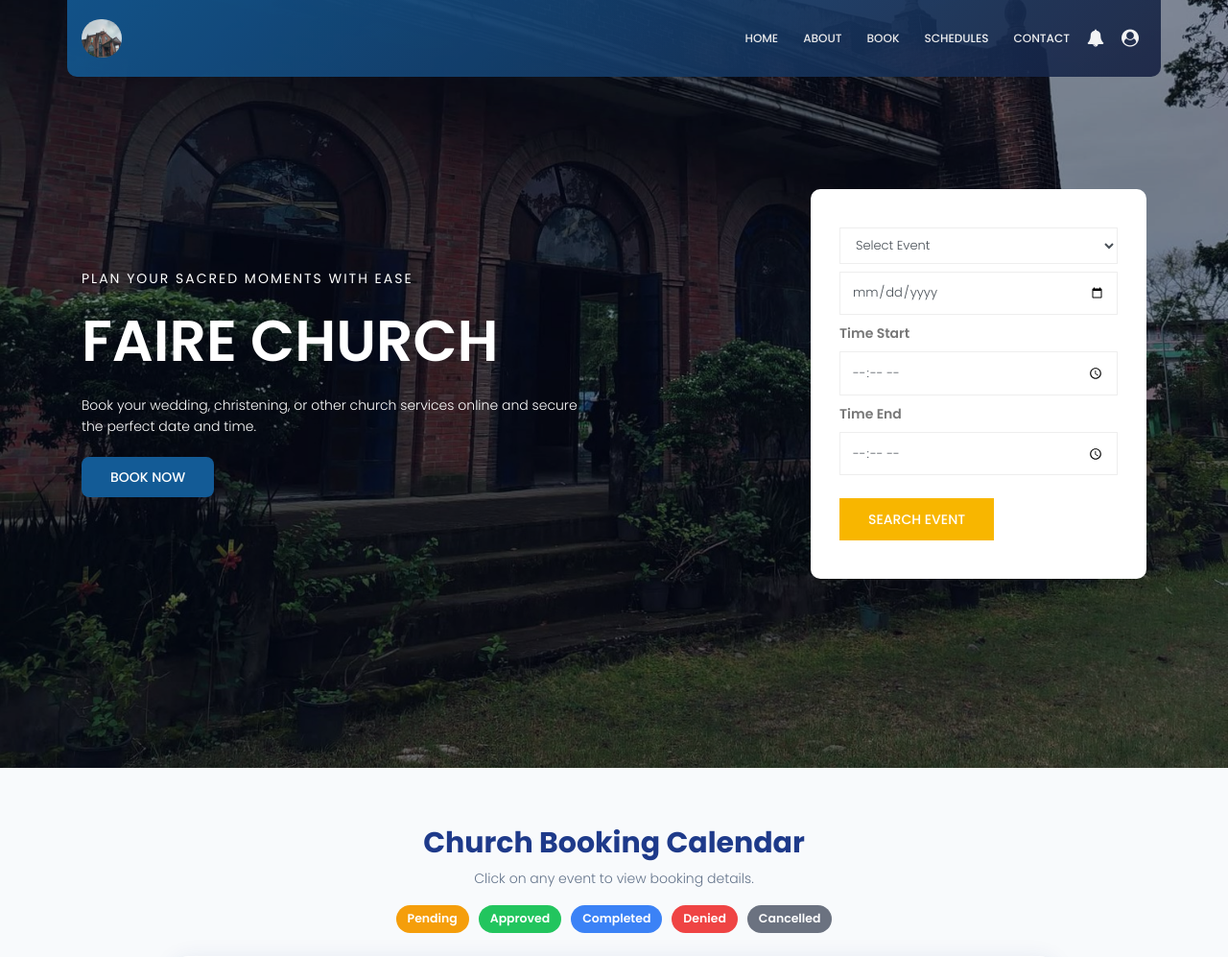
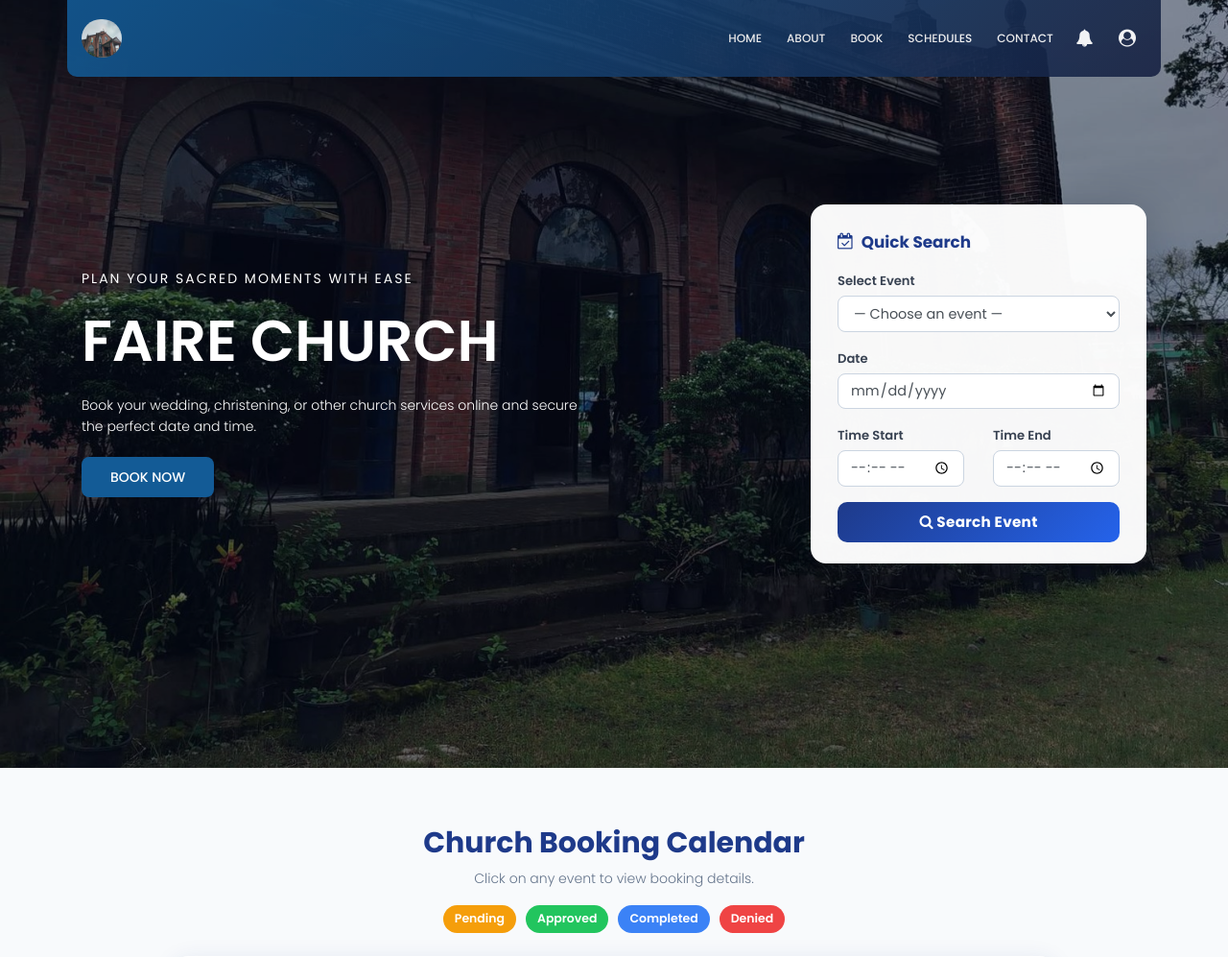
Before and after one commit to Glenn-IT/FaireScheduling-main, a PHP site: page /FaireScheduling-main/navigation/user/user_index.php in a window 1280 px wide. Shown: the top 997 px of the page at 96% size. Run offline with PHP 8.4, Linux system fonts and the light colour scheme; a user stored in the database is signed in; data comes from the database, SQL or seed files in the repository; some libraries are stand-ins or nearby versions.

Commit message:
Refactor user_index.php to enhance UI components and improve form layout for event booking

```diff
--- a/navigation/user/user_index.php
+++ b/navigation/user/user_index.php
@@ -53,23 +53,22 @@ $pkgMap = []; // no packages table — kept for JS compatibility
 		<link rel="stylesheet" href="https://cdn.jsdelivr.net/npm/fullcalendar@5.11.3/main.min.css">
 
 		<style>
-
-    /* Bell + dropdown */
+			/* ── reused from book.php ── */
     .nav-notif { position: relative; margin-left: .5rem; }
     .notif-btn{
       background:transparent; border:0; color:#fff; font-size:18px; cursor:pointer;
       position:relative; padding:.25rem .35rem; line-height:1;
+      height:40px; display:grid; place-items:center; border-radius:999px;
     }
     .notif-badge{
-      position:absolute; top:-2px; right:-2px; min-width:18px; padding:2px 6px;
+      position:absolute; top:3px; right:3px; min-width:18px; padding:2px 6px;
       background:#ef4444; color:#fff; border-radius:999px; font-size:11px; font-weight:700;
       box-shadow:0 1px 0 rgba(0,0,0,.15);
     }
     .notif-panel{
-      display:none; position:absolute; right:0; top:36px; width:340px; max-height:420px; overflow:auto;
+      display:none; position:absolute; right:0; top:40px; width:340px; max-height:420px; overflow:auto;
       background:#fff; color:#0f172a; border:1px solid #e5e7eb; border-radius:12px;
-      box-shadow:0 18px 40px rgba(2,6,23,.18); z-index:1000;
-      overflow-x:hidden;
+      box-shadow:0 18px 40px rgba(2,6,23,.18); z-index:1000; overflow-x:hidden;
     }
     .notif-panel.show{ display:block; }
     .notif-head{
@@ -84,27 +83,18 @@ $pkgMap = []; // no packages table — kept for JS compatibility
       display:flex; gap:10px; padding:10px; border-radius:10px; cursor:pointer;
       border:1px solid transparent;
     }
-    button:focus {
-      outline: none;
-    }
     .notif-item:hover{ background:#f8fafc; border-color:#e5e7eb; }
     .notif-icon{
       min-width:28px; height:28px; display:inline-grid; place-items:center;
-      border-radius:8px; background:#eef2ff; color:#1e3a8a;
-      flex:0 0 28px;
+      border-radius:8px; background:#eef2ff; color:#1e3a8a; flex:0 0 28px;
     }
     .notif-body{ flex:1; min-width:0; }
-    .notif-title{
-      font-weight:700;
-      overflow:hidden; text-overflow:ellipsis; white-space:nowrap;
-    }
+    .notif-title{ font-weight:700; overflow:hidden; text-overflow:ellipsis; white-space:nowrap; }
     .notif-msg{
       color:#475569; font-size:.92rem;
       overflow:hidden; display:-webkit-box; -webkit-box-orient:vertical; -webkit-line-clamp:2;
     }
-    @supports not (-webkit-line-clamp:2) {
-      .notif-msg{ white-space:nowrap; text-overflow:ellipsis; }
-    }
+    @supports not (-webkit-line-clamp:2) { .notif-msg{ white-space:nowrap; text-overflow:ellipsis; } }
     .notif-time{ color:#64748b; font-size:.82rem; margin-top:2px; }
     .notif-empty{ padding:20px; text-align:center; color:#64748b; }
     .notif-footer{
@@ -116,73 +106,71 @@ $pkgMap = []; // no packages table — kept for JS compatibility
     .nav-profile { position: relative; margin-left: .5rem; }
     .profile-btn{
       background:transparent; border:0; color:#fff; font-size:18px; cursor:pointer;
-      width:34px; height:34px; border-radius:999px; display:grid; place-items:center;
+      width:40px; height:40px; border-radius:999px; display:grid; place-items:center;
     }
-    .profile-btn:focus{ outline: none; outline-offset:2px; }
-
+    .profile-btn:focus{ outline:none; }
     .profile-panel{
-      display:none; position:absolute; right:0; top:36px; width:200px;
+      display:none; position:absolute; right:0; top:40px; width:200px;
       background:#fff; color:#0f172a; border:1px solid #e5e7eb; border-radius:12px;
       box-shadow:0 18px 40px rgba(2,6,23,.18); z-index:1000; overflow:hidden;
     }
     .profile-panel.show{ display:block; }
-    .profile-head{
-      padding:10px 12px; font-weight:700; background:#f8fafc; border-bottom:1px solid #e5e7eb;
-    }
-    .profile-item{
-      display:flex; align-items:center; gap:.55rem;
-      padding:10px 12px; text-decoration:none; color:#0f172a;
-    }
+    .profile-head{ padding:10px 12px; font-weight:700; background:#f8fafc; border-bottom:1px solid #e5e7eb; }
+    .profile-item{ display:flex; align-items:center; gap:.55rem; padding:10px 12px; text-decoration:none; color:#0f172a; }
     .profile-item i{ width:18px; text-align:center; opacity:.9; }
     .profile-item:hover{ background:#f8fafc; }
 
-    /* ===== Align main nav, bell, and profile icon ===== */
-#nav-menu-container > ul.nav-menu{
-  /* cancel the theme's floats and use flex for clean centering */
-  display:flex;
-  align-items:center;
-  margin:0;
-}
-#nav-menu-container > ul.nav-menu > li{
-  float:none;                 /* override template */
-  display:flex;
-  align-items:center;
-}
+    /* nav alignment */
+    #nav-menu-container > ul.nav-menu{ display:flex; align-items:center; margin:0; }
+    #nav-menu-container > ul.nav-menu > li{ float:none; display:flex; align-items:center; }
+    #nav-menu-container .nav-menu > li > a{ display:flex; align-items:center; height:40px; padding:0 8px; line-height:1; }
+    .nav-notif{ margin-left:6px; }
+    .nav-profile{ margin-left:6px; }
+    button:focus{ outline:none; }
+    @media (max-width:991px){ #nav-menu-container > ul.nav-menu{ gap:14px; } }
 
-/* make links the same height as the icon buttons */
-#nav-menu-container .nav-menu > li > a{
-  display:flex;
-  align-items:center;
-  height:40px;                /* keep in sync with buttons below */
-  padding:0 8px;
-  line-height:1;              /* avoid baseline wobble */
-}
+    /* ── Banner search card ── */
+    .banner-search-card{
+      background:rgba(255,255,255,0.97);
+      border-radius:16px;
+      box-shadow:0 8px 40px rgba(15,23,42,.22);
+      padding:28px 28px 22px;
+    }
+    .banner-search-card .card-title{
+      font-size:1.05rem; font-weight:700; color:#1e3a8a; margin-bottom:18px;
+      display:flex; align-items:center; gap:8px;
+    }
+    .banner-search-card .form-label{ font-size:.82rem; font-weight:600; color:#374151; margin-bottom:3px; }
+    .banner-search-card .form-control,
+    .banner-search-card .form-select{ border-radius:8px; border:1px solid #cbd5e1; font-size:.9rem; }
+    .banner-search-card .btn-search{
+      background:linear-gradient(135deg,#1e3a8a,#2563eb);
+      color:#fff; border:none; border-radius:10px; font-weight:700;
+      padding:10px 0; width:100%; font-size:.95rem; letter-spacing:.02em;
+      transition:opacity .2s;
+    }
+    .banner-search-card .btn-search:hover{ opacity:.88; }
 
-/* bell + profile: same box size & centering */
-.nav-notif .notif-btn,
-.nav-profile .profile-btn{
-  height:40px;
-  display:grid;
-  place-items:center;
-  border-radius:999px;
-  padding:0;
-}
+    /* ── Uniform FullCalendar card (both calendars) ── */
+    .fc-card{
+      background:#fff; border-radius:16px;
+      box-shadow:0 4px 24px rgba(30,58,138,.10);
+      padding:24px;
+    }
+    .fc-card .fc-toolbar-title{ font-size:1.1rem; font-weight:700; }
+    .fc-card .fc-event{ cursor:pointer; border-radius:6px !important; border:none !important; font-size:.82rem; }
+    .fc-card .fc-daygrid-event{ white-space:normal !important; }
 
-/* badge position after the size change */
-.nav-notif .notif-badge{
-  top:3px;
-  right:3px;
-}
+    /* Calendar legend */
+    .cal-legend{
+      color:#fff; font-size:.78rem; font-weight:600;
+      padding:3px 12px; border-radius:999px;
+    }
 
-/* tighten the right-side spacing a bit */
-.nav-notif{ margin-left:6px; }
-.nav-profile{ margin-left:6px; }
-
-/* optional: keep things tidy on narrow viewports */
-@media (max-width: 991px){
-  #nav-menu-container > ul.nav-menu{ gap:14px; }
-}
-
+    @keyframes fadeUp{
+      from{opacity:0;transform:translateY(18px);}
+      to{opacity:1;transform:translateY(0);}
+    }
 		</style>
 		</head>
 		<body>
@@ -267,34 +255,43 @@ $pkgMap = []; // no packages table — kept for JS compatibility
                 <p class="text-white">
                     Book your wedding, christening, or other church services online and secure the perfect date and time.
                 </p>
-                <a href="#" class="primary-btn text-uppercase">Book Now</a>
+                <a href="book/book.php" class="primary-btn text-uppercase">Book Now</a>
             </div>
 
 						<div class="col-lg-4 col-md-6 banner-right">
-							<div class="tab-content" id="myTabContent">
-							  <div class="tab-pane fade show active" id="flight" role="tabpanel" aria-labelledby="flight-tab">
-						<form id="bookingForm" class="form-wrap" onsubmit="return handleSearchEvent(event)">
-						<!-- Event / Service -->
-						<select class="form-control mb-2 py-2" name="service_id" id="serviceSelect" required>
-							<option value="" hidden>Select Event</option>
-							<?php foreach ($services as $sid => $title): ?>
-							<option value="<?= (int)$sid; ?>"><?= htmlspecialchars($title); ?></option>
-							<?php endforeach; ?>
-						</select>
-
-						<!-- Date (no past dates) -->
-						<input type="date" class="form-control mb-2" name="date" id="date" required>
-
-						<div style="text-align:start;"><label for="timeStart" style="font-weight:600;">Time Start</label></div>
-						<input type="time" class="form-control mb-2" name="time_start" id="timeStart" required step="60">
-
-						<div style="text-align:start;"><label for="timeEnd" style="font-weight:600;">Time End</label></div>
-						<input type="time" class="form-control mb-2" name="time_end" id="timeEnd" required step="60">
-
-						<div id="searchFormError" class="text-danger small mb-2" style="display:none;"></div>
-
-						<button type="submit" class="mt-3 primary-btn text-uppercase">Search Event</button>
-						</form>							  </div>
+							<div class="banner-search-card">
+								<div class="card-title">
+									<i class="fa fa-calendar-check-o"></i> Quick Search
+								</div>
+								<form id="bookingForm" onsubmit="return handleSearchEvent(event)">
+									<div class="mb-3">
+										<label class="form-label">Select Event</label>
+										<select class="form-control" name="service_id" id="serviceSelect" required>
+											<option value="" hidden>— Choose an event —</option>
+											<?php foreach ($services as $sid => $title): ?>
+											<option value="<?= (int)$sid; ?>"><?= htmlspecialchars($title); ?></option>
+											<?php endforeach; ?>
+										</select>
+									</div>
+									<div class="mb-3">
+										<label class="form-label">Date</label>
+										<input type="date" class="form-control" name="date" id="date" required>
+									</div>
+									<div class="row mb-3">
+										<div class="col-6">
+											<label class="form-label">Time Start</label>
+											<input type="time" class="form-control" name="time_start" id="timeStart" required step="60">
+										</div>
+										<div class="col-6">
+											<label class="form-label">Time End</label>
+											<input type="time" class="form-control" name="time_end" id="timeEnd" required step="60">
+										</div>
+									</div>
+									<div id="searchFormError" class="text-danger small mb-2" style="display:none;"></div>
+									<button type="submit" class="btn-search">
+										<i class="fa fa-search me-1"></i> Search Event
+									</button>
+								</form>
 							</div>
 						</div>
 					</div>
@@ -303,7 +300,7 @@ $pkgMap = []; // no packages table — kept for JS compatibility
 			<!-- End banner Area -->
 
 			<!-- ===== Booking Calendar Section ===== -->
-			<section class="booking-calendar-section" style="padding: 60px 0; background: #f8fafc;">
+			<section class="booking-calendar-section" style="padding:60px 0; background:#f8fafc;">
 				<div class="container">
 					<div class="row justify-content-center mb-4">
 						<div class="col-12 text-center">
@@ -315,13 +312,12 @@ $pkgMap = []; // no packages table — kept for JS compatibility
 								<span class="cal-legend" style="background:#22c55e;">Approved</span>
 								<span class="cal-legend" style="background:#3b82f6;">Completed</span>
 								<span class="cal-legend" style="background:#ef4444;">Denied</span>
-								<span class="cal-legend" style="background:#6b7280;">Cancelled</span>
 							</div>
 						</div>
 					</div>
 					<div class="row justify-content-center">
 						<div class="col-lg-10 col-12">
-							<div style="background:#fff; border-radius:16px; box-shadow:0 4px 24px rgba(30,58,138,.10); padding:24px;">
+							<div class="fc-card">
 								<div id="bookingCalendar"></div>
 							</div>
 						</div>
@@ -383,17 +379,10 @@ $pkgMap = []; // no packages table — kept for JS compatibility
 			</div>
 
 			<style>
-			@keyframes fadeUp {
-				from { opacity:0; transform:translateY(18px); }
-				to   { opacity:1; transform:translateY(0); }
+			@keyframes fadeUp{
+				from{opacity:0;transform:translateY(18px);}
+				to{opacity:1;transform:translateY(0);}
 			}
-			.cal-legend {
-				color:#fff; font-size:.78rem; font-weight:600;
-				padding:3px 12px; border-radius:999px;
-			}
-			#bookingCalendar .fc-toolbar-title { font-size: 1.1rem; font-weight: 700; }
-			#bookingCalendar .fc-event { cursor: pointer; border-radius: 6px !important; border:none !important; font-size:.82rem; }
-			#bookingCalendar .fc-daygrid-event { white-space: normal !important; }
 			</style>
 			<!-- End Booking Calendar Section -->
 
```
